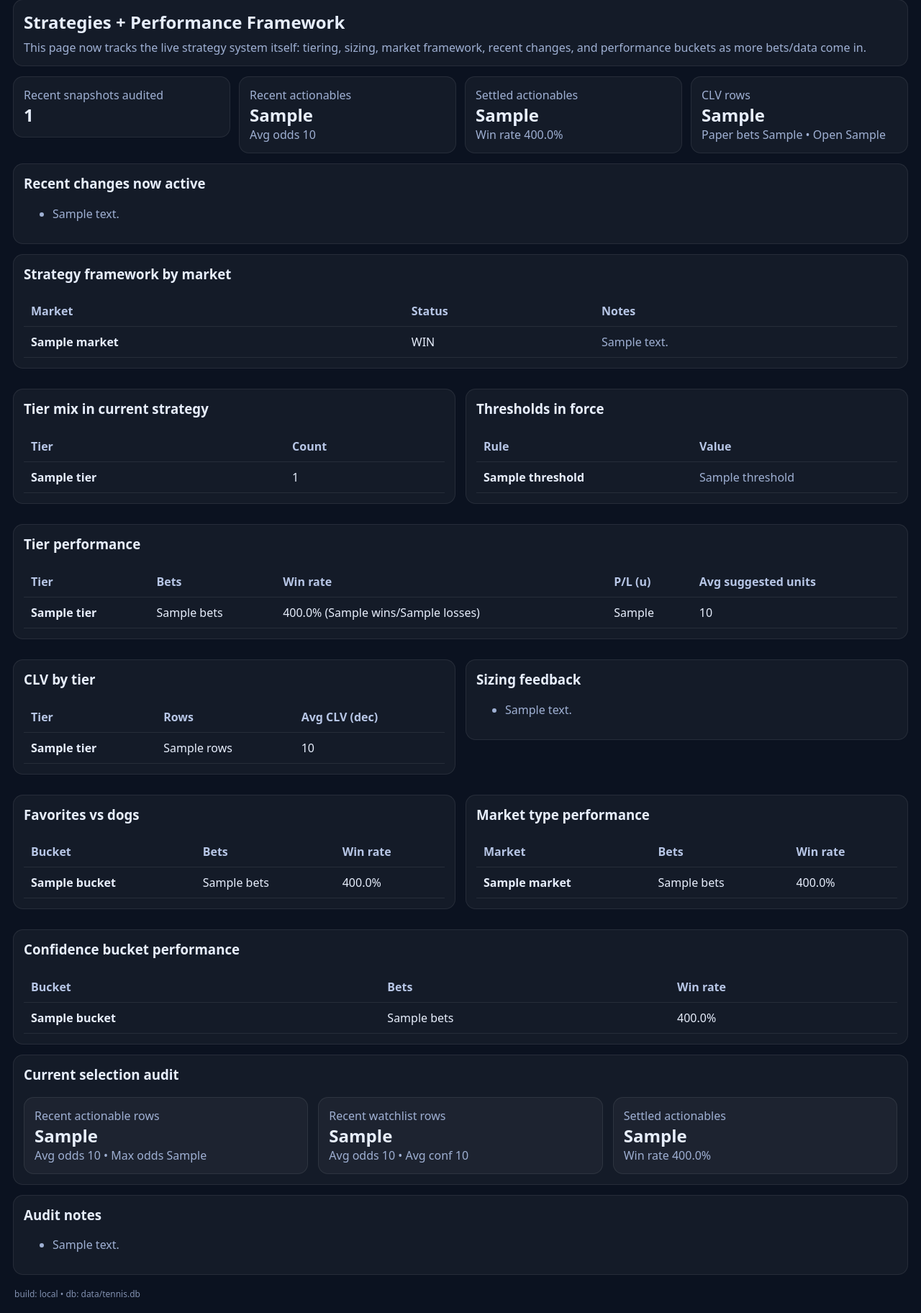
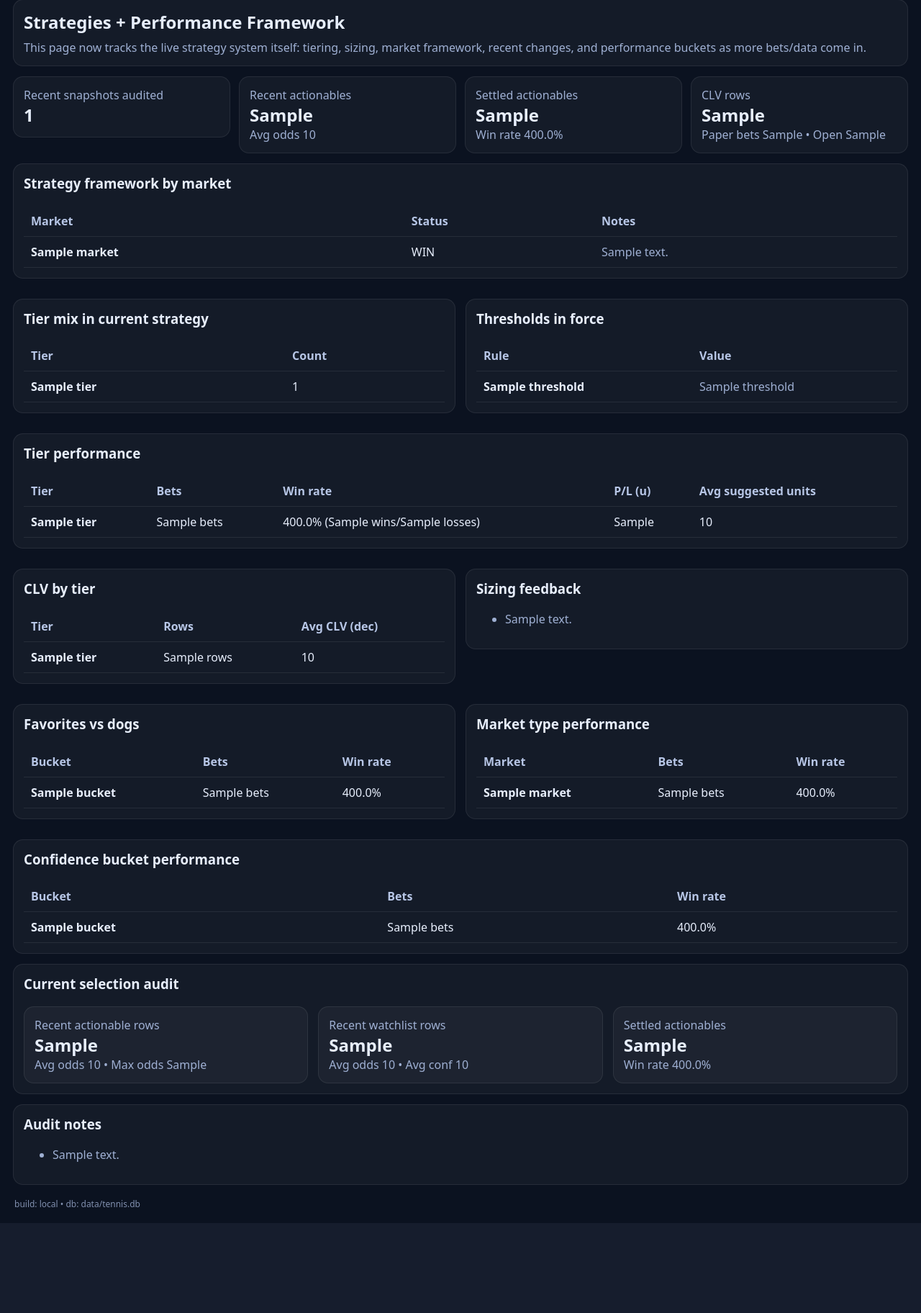
Before and after one commit to clawd42069/TennisDashboard, a Flask app: template app/templates/strategies.html in a window 1280 px wide. Shown: the part 96-1920 px from the top of the page at 72% size. After the commit the page ends 1795 px from the top, so only its background shows below. Run offline with Flask 3, Linux system fonts and the light colour scheme; the template is opened without the code that fills it: most values are stand-ins (such as "Sample title", 1, 10 or a date in 2020); some libraries are stand-ins or nearby versions.

Commit message:
fix: remove recent changes section from strategies page

```diff
--- a/app/templates/strategies.html
+++ b/app/templates/strategies.html
@@ -25,15 +25,6 @@
     <div style="font-size:24px; font-weight:800;">{{ audit.data_tracking.clv_rows or 0 }}</div>
     <div class="muted">Paper bets {{ audit.data_tracking.paper_bets or 0 }} • Open {{ audit.data_tracking.paper_bets_open or 0 }}</div>
   </div>
-</div>
-
-<div class="card">
-  <h3 style="margin-top:0;">Recent changes now active</h3>
-  <ul class="muted">
-    {% for note in audit.recent_changes %}
-    <li>{{ note }}</li>
-    {% endfor %}
-  </ul>
 </div>
 
 <div class="card">
```
